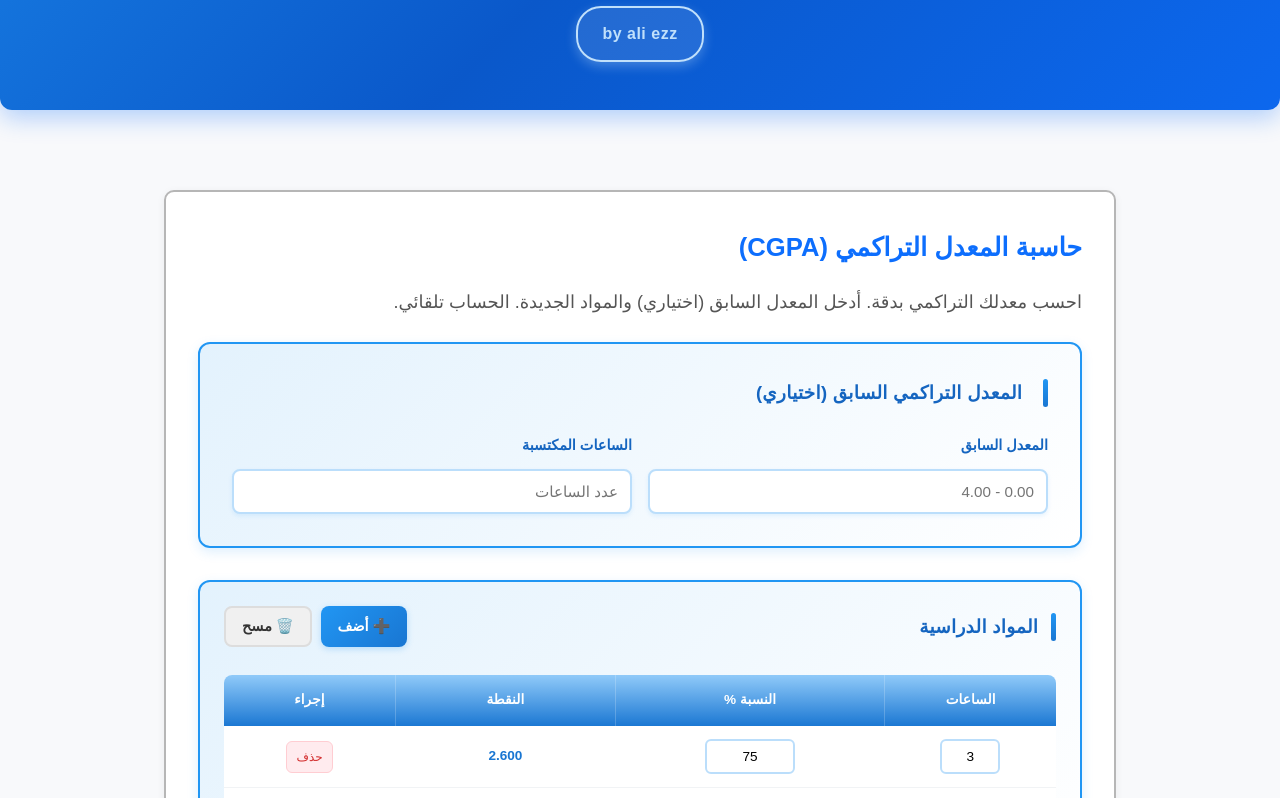
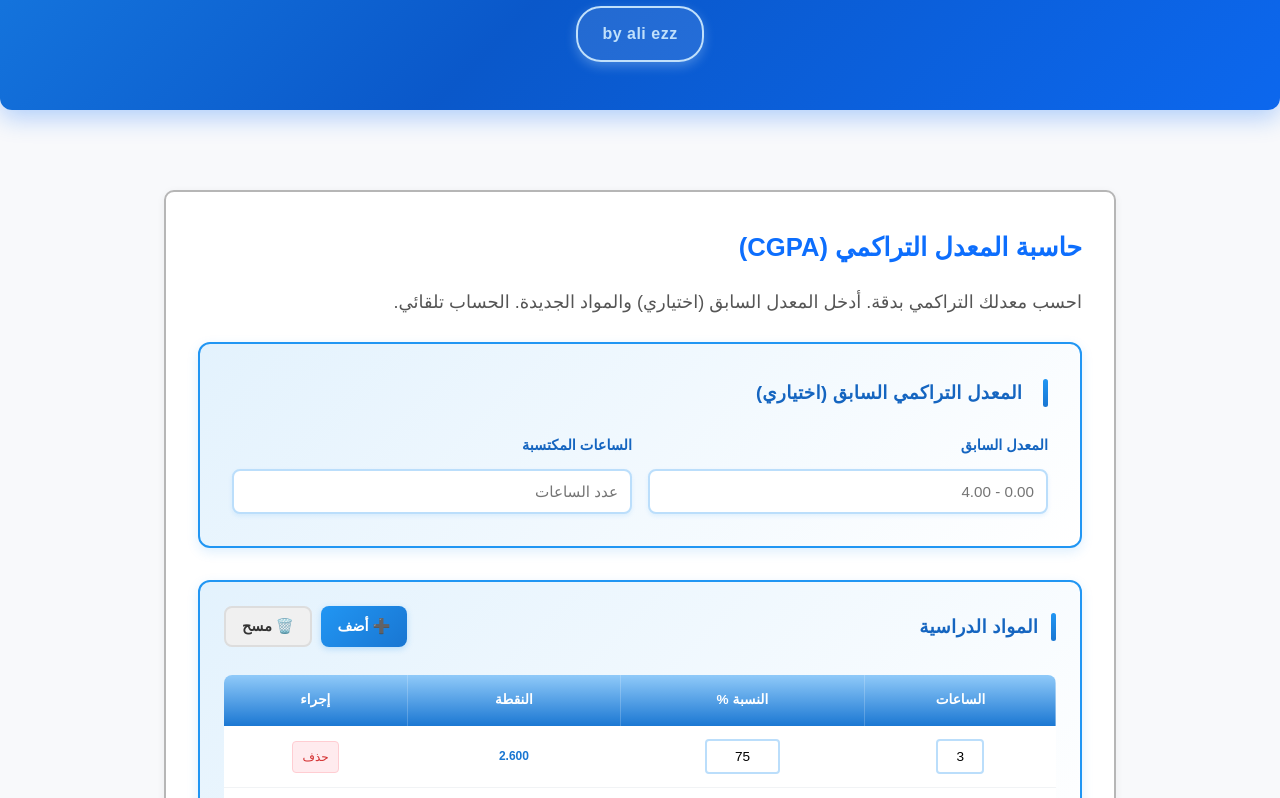
Before and after one commit to ali-ezz/the-list, a plain HTML site: page index.html in a window 1280 px wide. Shown: the part 135-933 px from the top of the page. Drawn offline with Linux system fonts and the light colour scheme.

Commit message:
Enhance CGPA calculator UI with improved table styling and spacing for better usability on larger devices; adjust input field sizes and button styles for a more consistent user experience

```diff
--- a/ali-style.css
+++ b/ali-style.css
@@ -500,4 +500,28 @@ section.content-section .section-text {
     .point-col-header {
         display: table-cell !important;
     }
+
+    /* Expand table and spacing on larger devices */
+    #cgpa-courses {
+        min-width: 400px !important;
+    }
+
+    #cgpa-courses thead th {
+        padding: 0.85rem 0.4rem !important;
+        font-size: 0.85rem !important;
+    }
+
+    #cgpa-courses tbody td {
+        padding: 0.8rem 0.4rem !important;
+    }
+
+    #cgpa-courses tbody td input {
+        font-size: 0.85rem !important;
+        padding: 0.5rem 0.4rem !important;
+    }
+
+    #cgpa-courses .remove-course {
+        font-size: 0.75rem !important;
+        padding: 0.5rem 0.6rem !important;
+    }
 }
--- a/ali.js
+++ b/ali.js
@@ -102,21 +102,21 @@ function createRow(credit = '', value = '') {
   tr.style.cssText = 'border-bottom-width: 1px; border-bottom-style: solid; border-bottom-color: rgb(227, 242, 253); transition: background-color 0.2s; background: white;';
 
   const creditTd = document.createElement('td');
-  creditTd.innerHTML = `<input class="course-credit" type="text" inputmode="decimal" value="${credit}" style="width:95%;max-width:60px;padding:0.5rem 0.4rem;border:2px solid #bbdefb;border-radius:6px;text-align:center;font-size:0.85rem;transition:border-color 0.3s;box-sizing:border-box;">`;
-  creditTd.style.cssText = 'padding:0.8rem 0.4rem;text-align:center;';
+  creditTd.innerHTML = `<input class="course-credit" type="text" inputmode="decimal" value="${credit}" style="width:95%;max-width:48px;padding:0.4rem 0.2rem;border:2px solid #bbdefb;border-radius:4px;text-align:center;font-size:0.75rem;transition:border-color 0.3s;box-sizing:border-box;">`;
+  creditTd.style.cssText = 'padding:0.6rem 0.2rem;text-align:center;';
 
   const valueTd = document.createElement('td');
-  valueTd.innerHTML = `<input class="course-value" type="text" inputmode="decimal" value="${value}" style="width:95%;max-width:90px;padding:0.5rem 0.4rem;border:2px solid #bbdefb;border-radius:6px;text-align:center;font-size:0.85rem;transition:border-color 0.3s;box-sizing:border-box;">`;
-  valueTd.style.cssText = 'padding:0.8rem 0.4rem;text-align:center;';
+  valueTd.innerHTML = `<input class="course-value" type="text" inputmode="decimal" value="${value}" style="width:95%;max-width:75px;padding:0.4rem 0.2rem;border:2px solid #bbdefb;border-radius:4px;text-align:center;font-size:0.75rem;transition:border-color 0.3s;box-sizing:border-box;">`;
+  valueTd.style.cssText = 'padding:0.6rem 0.2rem;text-align:center;';
 
   const pointsTd = document.createElement('td');
   pointsTd.className = 'course-point';
-  pointsTd.style.cssText = 'padding:0.8rem 0.4rem;text-align:center;color:#1976d2;font-weight:600;font-size:0.85rem;display:none;width:90px;';
+  pointsTd.style.cssText = 'padding:0.6rem 0.2rem;text-align:center;color:#1976d2;font-weight:600;font-size:0.75rem;display:none;width:70px;';
   pointsTd.textContent = '0.000';
 
   const removeTd = document.createElement('td');
-  removeTd.innerHTML = `<button type="button" class="remove-course" style="padding:0.5rem 0.6rem;background:#ffebee;color:#d32f2f;border:1px solid #ffcdd2;border-radius:6px;cursor:pointer;font-size:0.75rem;font-weight:500;transition:all 0.2s;white-space:nowrap;">حذف</button>`;
-  removeTd.style.cssText = 'padding:0.8rem 0.4rem;text-align:center;';
+  removeTd.innerHTML = `<button type="button" class="remove-course" style="padding:0.4rem 0.4rem;background:#ffebee;color:#d32f2f;border:1px solid #ffcdd2;border-radius:4px;cursor:pointer;font-size:0.65rem;font-weight:500;transition:all 0.2s;white-space:nowrap;">حذف</button>`;
+  removeTd.style.cssText = 'padding:0.6rem 0.2rem;text-align:center;';
 
   tr.appendChild(creditTd);
   tr.appendChild(valueTd);
--- a/index.html
+++ b/index.html
@@ -56,13 +56,13 @@
         </div>
 
         <div style="overflow-x:auto;border-radius:8px;-webkit-overflow-scrolling:touch;">
-          <table id="cgpa-courses" style="width:100%;border-collapse:collapse;min-width:400px;background:white;">
+          <table id="cgpa-courses" style="width:100%;border-collapse:collapse;min-width:280px;background:white;">
             <thead>
               <tr style="background:linear-gradient(to bottom, #90caf9, #1976d2);box-shadow:0 2px 4px rgba(33,150,243,0.2);">
-                <th style="padding:0.85rem 0.4rem;color:#ffffff;text-align:center;font-weight:700;font-size:0.85rem;letter-spacing:0.1px;border-left:1px solid rgba(255,255,255,0.2);white-space:nowrap;width:70px;">الساعات</th>
-                <th style="padding:0.85rem 0.4rem;color:#ffffff;text-align:center;font-weight:700;font-size:0.85rem;letter-spacing:0.1px;border-left:1px solid rgba(255,255,255,0.2);white-space:nowrap;width:110px;">النسبة %</th>
-                <th class="point-col-header" style="padding:0.85rem 0.4rem;color:#ffffff;text-align:center;font-weight:700;font-size:0.85rem;letter-spacing:0.1px;border-left:1px solid rgba(255,255,255,0.2);white-space:nowrap;width:90px;display:none;">النقطة</th>
-                <th style="padding:0.85rem 0.4rem;color:#ffffff;text-align:center;font-weight:700;font-size:0.85rem;letter-spacing:0.1px;white-space:nowrap;width:70px;">إجراء</th>
+                <th style="padding:0.6rem 0.2rem;color:#ffffff;text-align:center;font-weight:700;font-size:0.75rem;letter-spacing:0.05px;border-left:1px solid rgba(255,255,255,0.2);white-space:nowrap;width:50px;">الساعات</th>
+                <th style="padding:0.6rem 0.2rem;color:#ffffff;text-align:center;font-weight:700;font-size:0.75rem;letter-spacing:0.05px;border-left:1px solid rgba(255,255,255,0.2);white-space:nowrap;width:80px;">النسبة %</th>
+                <th class="point-col-header" style="padding:0.6rem 0.2rem;color:#ffffff;text-align:center;font-weight:700;font-size:0.75rem;letter-spacing:0.05px;border-left:1px solid rgba(255,255,255,0.2);white-space:nowrap;width:70px;display:none;">النقطة</th>
+                <th style="padding:0.6rem 0.2rem;color:#ffffff;text-align:center;font-weight:700;font-size:0.75rem;letter-spacing:0.05px;white-space:nowrap;width:50px;">إجراء</th>
               </tr>
             </thead>
             <tbody style="background:white;"></tbody>
```
